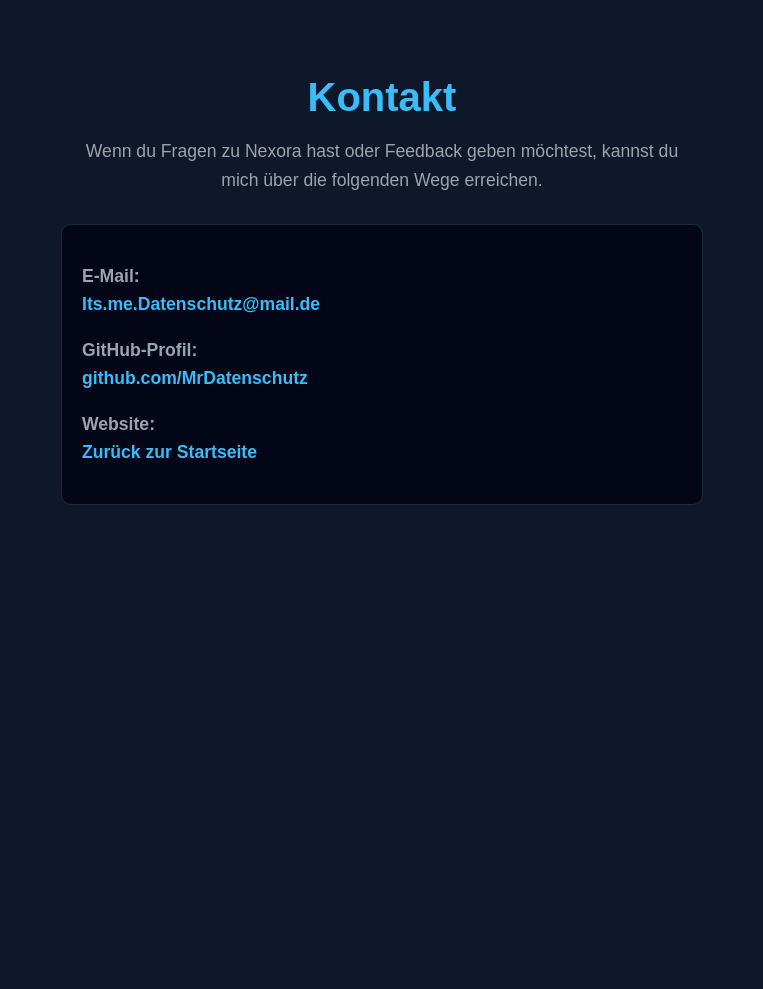
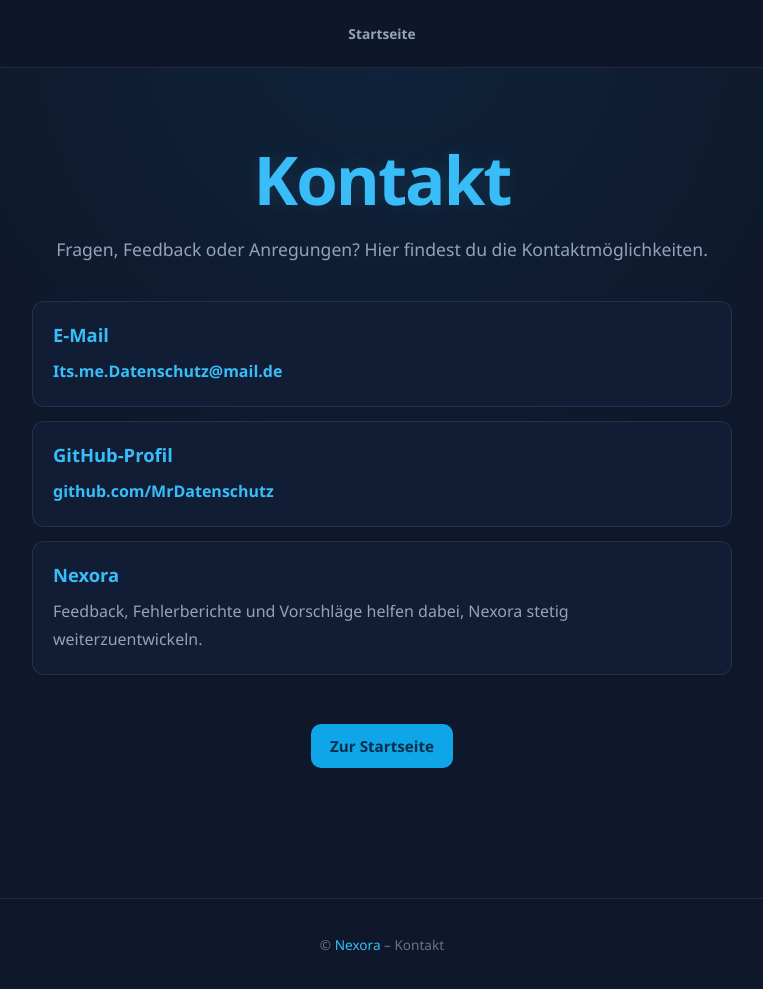
Before and after one commit to MrDatenschutz/Nexora, a plain HTML site: page kontakt.html in a window 1280 px wide. Shown: the whole page, without its empty margins (258-1021 px from the left). Before the commit the page ends 800 px from the top, so only its background shows below. Drawn offline with Linux system fonts and the light colour scheme.

Commit message:
Update kontakt.html

```diff
--- a/kontakt.html
+++ b/kontakt.html
@@ -1,65 +1,392 @@
 <!DOCTYPE html>
 <html lang="de">
 <head>
+
 <meta charset="UTF-8">
+<meta name="viewport" content="width=device-width, initial-scale=1.0">
+
 <title>Kontakt – Nexora</title>
 
 <style>
+
+/* =================================
+   GRUNDEINSTELLUNGEN
+================================= */
+
+:root {
+    --background: #0f172a;
+    --surface: #111e35;
+    --surface-light: #1e293b;
+    --accent: #38bdf8;
+    --accent-hover: #7dd3fc;
+    --text: #e5e7eb;
+    --muted: #94a3b8;
+    --border: rgba(148, 163, 184, 0.15);
+}
+
+* {
+    box-sizing: border-box;
+}
+
+html {
+    min-height: 100%;
+    background-color: #0f172a;
+    color-scheme: dark;
+}
+
 body {
-      font-family: Arial, sans-serif;
-      background: #0f172a;
-      color: #e5e7eb;
+
+    margin: 0;
+
+    min-height: 100vh;
+
+    font-family: 'Segoe UI', sans-serif;
+
+    background-color: #0f172a;
+
+    background-image:
+        radial-gradient(
+            ellipse at 50% 0%,
+            rgba(14, 165, 233, 0.09),
+            transparent 55%
+        );
+
+    background-repeat: no-repeat;
+    background-size: 100% 700px;
+
+    color: var(--text);
+}
+
+/* =================================
+   NAVIGATION
+================================= */
+
+.top-right-links {
+
+    display: flex;
+
+    justify-content: center;
+    align-items: center;
+
+    padding: 15px;
+
+    border-bottom: 1px solid var(--border);
+
+    background: rgba(15, 23, 42, 0.95);
+
+    position: sticky;
+    top: 0;
+
+    z-index: 100;
+
+    backdrop-filter: blur(12px);
+}
+
+.top-right-links a {
+
+    color: var(--muted);
+
+    text-decoration: none;
+
+    font-size: 0.86rem;
+
+    font-weight: 600;
+
+    padding: 9px 12px;
+
+    border-radius: 9px;
+
+    transition: 0.2s ease;
+}
+
+.top-right-links a:hover {
+
+    color: var(--accent);
+
+    background: rgba(56, 189, 248, 0.07);
+
+    transform: translateY(-1px);
+}
+
+/* =================================
+   HAUPTBEREICH
+================================= */
+
+.main-container {
+
+    max-width: 1000px;
+
+    margin: 0 auto;
+
+    padding: 65px 20px 60px;
+
     text-align: center;
-      padding: 40px;
 }
+
+/* =================================
+   TITEL
+================================= */
+
 h1 {
-      font-size: 2.5rem;
-      color: #38bdf8;
+
+    font-size: clamp(2.8rem, 7vw, 4.2rem);
+
+    margin: 0;
+
+    font-weight: 800;
+
+    letter-spacing: -2px;
+
+    color: var(--accent);
+
+    text-shadow:
+        0 0 20px rgba(56, 189, 248, 0.12);
+}
+
+.subtitle {
+
+    font-size: 1.1rem;
+
+    color: var(--muted);
+
+    margin-top: 12px;
+
+    margin-bottom: 40px;
+}
+
+/* =================================
+   KONTAKTKARTEN
+================================= */
+
+.contact-container {
+
+    max-width: 700px;
+
+    margin: 0 auto;
+
+    text-align: left;
+}
+
+.contact-card {
+
+    padding: 20px;
+
+    border-radius: 12px;
+
+    background: rgba(17, 30, 53, 0.95);
+
+    margin-bottom: 14px;
+
+    border: 1px solid var(--border);
+
+    transition: 0.2s ease;
+}
+
+.contact-card:hover {
+
+    transform: translateY(-2px);
+
+    border-color: rgba(56, 189, 248, 0.35);
+
+    background: #17263f;
+
+    box-shadow:
+        0 8px 20px rgba(0, 0, 0, 0.12);
+}
+
+.contact-title {
+
+    color: var(--accent);
+
+    font-size: 1.15rem;
+
+    font-weight: 700;
+
     margin-bottom: 10px;
 }
-    p {
-      color: #9ca3af;
-      font-size: 1.1rem;
-      max-width: 600px;
-      margin-left: auto;
-      margin-right: auto;
-      line-height: 1.6;
+
+.contact-text {
+
+    color: var(--muted);
+
+    line-height: 1.8;
 }
-    a {
-      color: #38bdf8;
+
+.contact-card a {
+
+    color: var(--accent);
+
     text-decoration: none;
-      font-weight: bold;
+
+    font-weight: 700;
 }
-    a:hover {
-      text-decoration: underline;
+
+.contact-card a:hover {
+
+    color: var(--accent-hover);
 }
-    .box {
-      background: #020617;
-      padding: 20px;
+
+/* =================================
+   BUTTON
+================================= */
+
+.back-btn {
+
+    display: inline-block;
+
+    margin-top: 35px;
+
+    background: #0ea5e9;
+
+    color: #082f49;
+
     border-radius: 10px;
-      border: 1px solid #1f2937;
-      max-width: 600px;
-      margin: 30px auto;
-      text-align: left;
+
+    padding: 12px 19px;
+
+    font-size: 0.95rem;
+
+    font-weight: 700;
+
+    text-decoration: none;
+
+    transition: 0.2s ease;
 }
+
+.back-btn:hover {
+
+    background: var(--accent-hover);
+
+    transform: translateY(-1px);
+
+    box-shadow:
+        0 0 12px rgba(56, 189, 248, 0.15);
+}
+
+/* =================================
+   FOOTER
+================================= */
+
+footer {
+
+    margin-top: 70px;
+
+    padding: 22px 20px;
+
+    text-align: center;
+
+    border-top: 1px solid var(--border);
+
+    background: #0f172a;
+
+    color: #64748b;
+
+    font-size: 0.85rem;
+}
+
+footer span {
+
+    color: var(--accent);
+}
+
+/* =================================
+   MOBILE
+================================= */
+
+@media (max-width: 650px) {
+
+    .main-container {
+
+        padding-top: 55px;
+    }
+
+    h1 {
+
+        font-size: 2.8rem;
+    }
+
+    .subtitle {
+
+        font-size: 1rem;
+    }
+
+}
+
 </style>
 </head>
 
 <body>
 
+<nav class="top-right-links">
+    <a href="index.html">Startseite</a>
+</nav>
+
+<main class="main-container">
+
     <h1>Kontakt</h1>
-  <p>Wenn du Fragen zu Nexora hast oder Feedback geben möchtest, kannst du mich über die folgenden Wege erreichen.</p>
 
-  <div class="box">
-    <p><strong>E-Mail:</strong><br>
-    <a href="mailto:Its.me.Datenschutz@mail.de">Its.me.Datenschutz@mail.de</a></p>
+    <p class="subtitle">
+        Fragen, Feedback oder Anregungen? Hier findest du die Kontaktmöglichkeiten.
+    </p>
 
-    <p><strong>GitHub-Profil:</strong><br>
-    <a href="https://github.com/MrDatenschutz" target="_blank">github.com/MrDatenschutz</a></p>
+    <div class="contact-container">
 
-    <p><strong>Website:</strong><br>
-    <a href="index.html">Zurück zur Startseite</a></p>
+        <div class="contact-card">
+
+            <div class="contact-title">
+                E-Mail
             </div>
+
+            <div class="contact-text">
+                <a href="mailto:Its.me.Datenschutz@mail.de">
+                    Its.me.Datenschutz@mail.de
+                </a>
+            </div>
+
+        </div>
+
+        <div class="contact-card">
+
+            <div class="contact-title">
+                GitHub-Profil
+            </div>
+
+            <div class="contact-text">
+                <a href="https://github.com/MrDatenschutz"
+                   target="_blank"
+                   rel="noopener noreferrer">
+                    github.com/MrDatenschutz
+                </a>
+            </div>
+
+        </div>
+
+        <div class="contact-card">
+
+            <div class="contact-title">
+                Nexora
+            </div>
+
+            <div class="contact-text">
+                Feedback, Fehlerberichte und Vorschläge helfen dabei,
+                Nexora stetig weiterzuentwickeln.
+            </div>
+
+        </div>
+
+    </div>
+
+    <a href="index.html" class="back-btn">
+        Zur Startseite
+    </a>
+
+</main>
+
+<footer>
+    <p>
+        © <span>Nexora</span> – Kontakt
+    </p>
+</footer>
 
 </body>
 </html>
```
Lines whose indentation alone changed are shown as unchanged.
